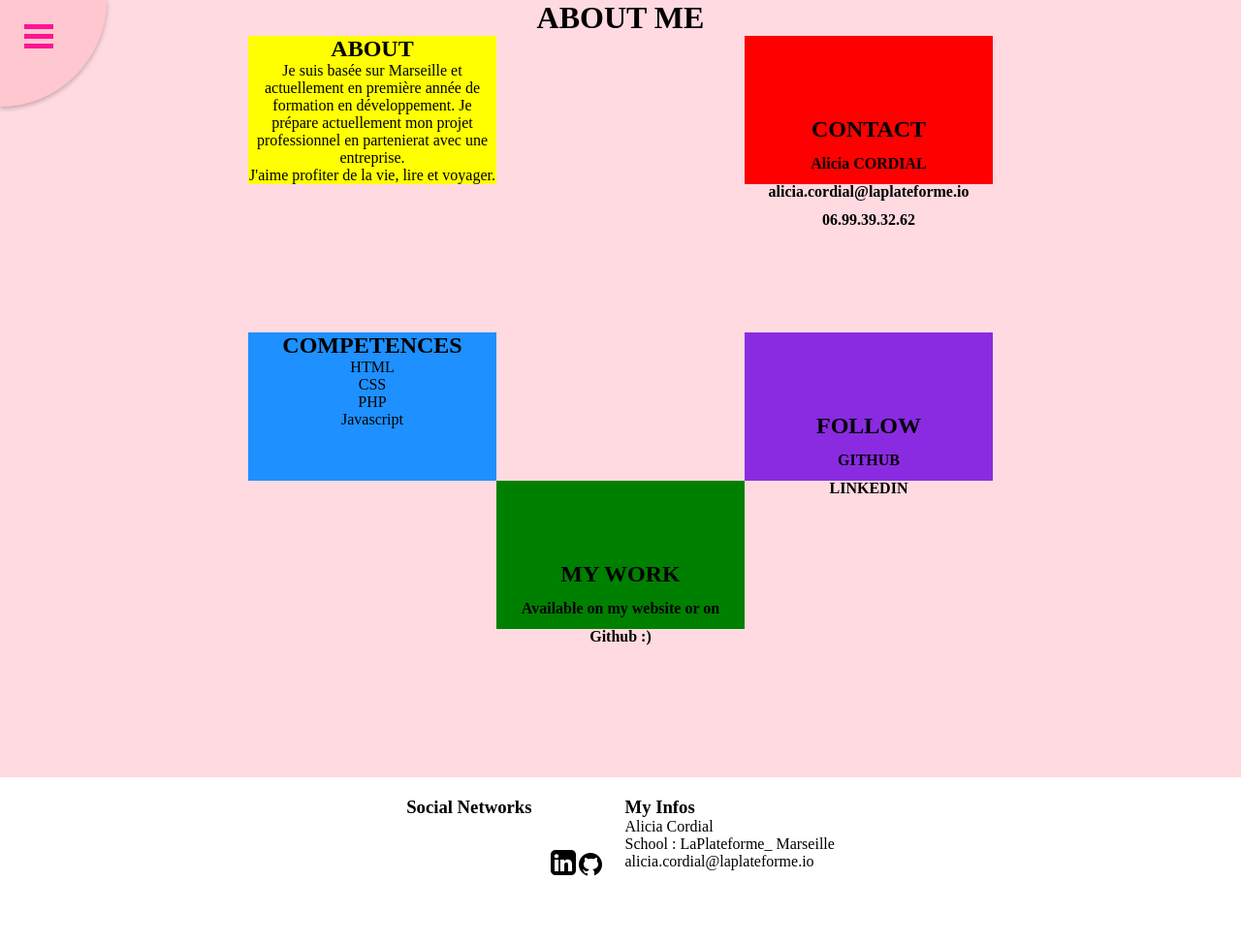
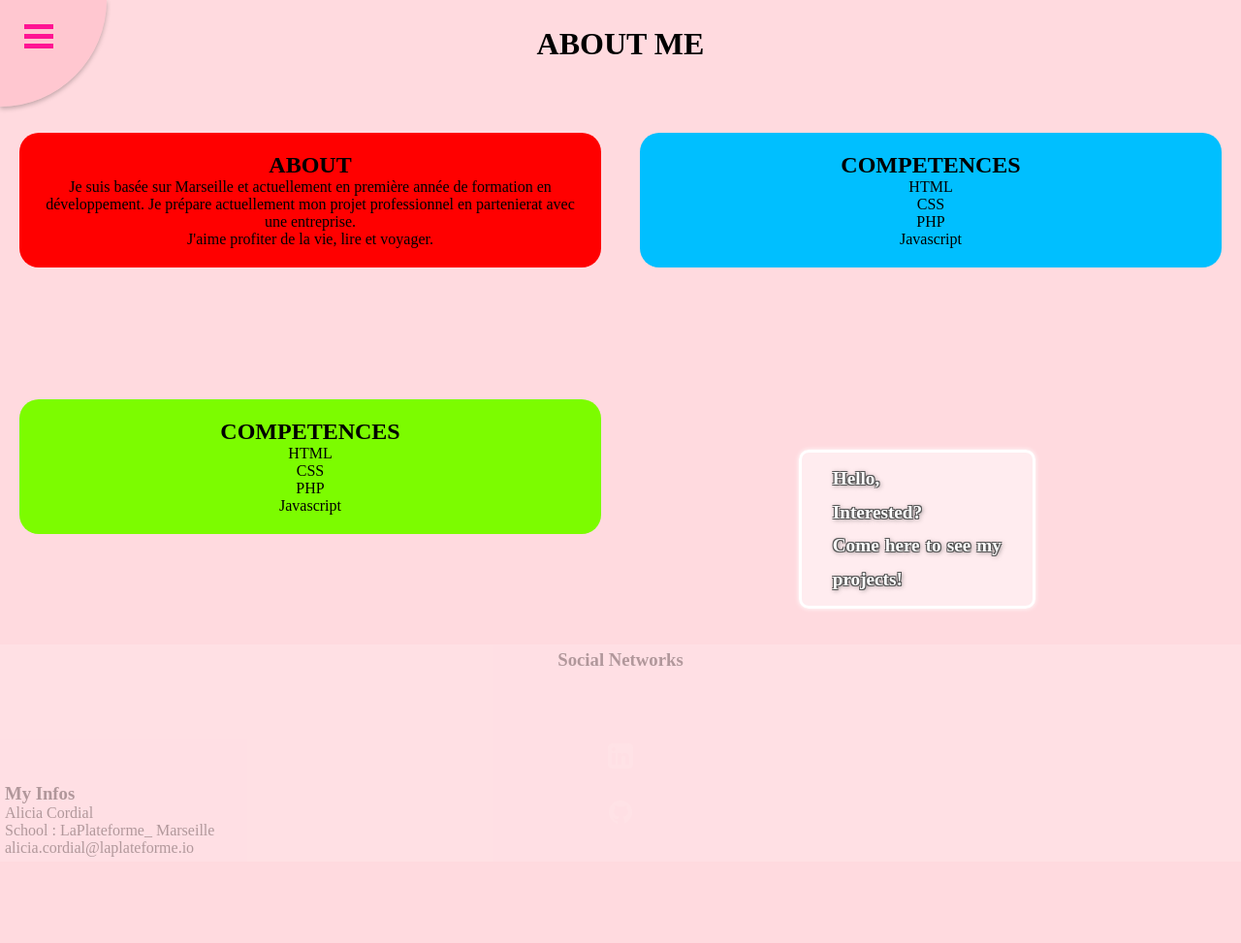
Before and after one commit to alicia-cordial/site-perso, a PHP site: page /pages/about.php in a window 1280 px wide. Shown: the whole page at 97% size. After the commit the page ends 884 px from the top, so only its background shows below. Run offline with PHP 8.4, Linux system fonts and the light colour scheme; some libraries are stand-ins or nearby versions.

Commit message:
footer organisé + about remise en page

```diff
--- a/includes/header.php
+++ b/includes/header.php
@@ -7,6 +7,8 @@
     <meta name="viewport" content="width=device-width, user-scalable=no, initial-scale=1.0, maximum-scale=1.0, minimum-scale=1.0">
     <meta http-equiv="X-UA-Compatible" content="ie=edge">
     <link rel= "stylesheet" type="text/css" href= "../style/header.css">
+    <link rel= "stylesheet" type="text/css" href= "../style/about.css">
+    <link rel= "stylesheet" type="text/css" href= "../style/footer.css">
     <link rel= "stylesheet" type="text/css" href= "../style.css">
 
     <title> <?= $title ?> - Alicia Cordial</title>
--- a/pages/about.php
+++ b/pages/about.php
@@ -16,54 +16,42 @@ session_start();
 <main>
 <h1>ABOUT ME</h1>
 
-    <section class="about">
 
-    <div class="parent">
-        <div class="div1">
+
+    <article>
+        <div class="Abdiv" id="Div1">
             <h2>ABOUT</h2>
             <p>Je suis basée sur Marseille et actuellement en première année de formation en développement. Je prépare actuellement mon projet professionnel en partenierat avec une entreprise.</p>
             <p>J'aime profiter de la vie, lire et voyager.</p>
         </div>
-        <div class="div2">
-            <a href="portfolio.php">
-            <h2>CONTACT</h2>
-            <p>Alicia CORDIAL</p>
-            <p>alicia.cordial@laplateforme.io</p>
-            <p>06.99.39.32.62</p>
-            </a>
-        </div>
-        <div class="div3">
+        <div class="Abdiv" id="Div2">
             <h2>COMPETENCES</h2>
             <p>HTML</p>
             <p>CSS</p>
             <p>PHP</p>
             <p>Javascript</p>
+        </div>
+    </article>
+    <article>
+        <div class="Abdiv" id="Div3">
+            <h2>COMPETENCES</h2>
+            <p>HTML</p>
+            <p>CSS</p>
+            <p>PHP</p>
+            <p>Javascript</p>
+        </div>
+        <div  class="Abdiv Div4">
+            <a href="projects.php">
+            <div class="text-box">
 
-        </div>
-        <div class="div4">
-            <a href="portfolio.php">
-            <h2>FOLLOW</h2>
-            <p>GITHUB</p>
-            <p>LINKEDIN</p>
-        </a>
-        </div>
-        <div class="div5">
-            <a href="portfolio.php">
-            <h2>MY WORK</h2>
-            <p>Available on my website or on Github :) </p>
+                <p>Hello,</p>
+                <p>Interested?</p>
+                <p>Come here to see my projects!</p>
+
+            </div>
             </a>
         </div>
-    </div>
-
-
-    </section>
-
-
-
-
-
-
-
+    </article>
 
 
 
--- a/style.css
+++ b/style.css
@@ -11,6 +11,7 @@
 body {
     min-height: 100vh;
     justify-content: space-between;
+    background-color: rgba(255, 182, 193, 0.5);
 }
 
 body, main, article, a {
@@ -25,7 +26,7 @@ main {
     flex-grow: 2;
     justify-content: space-around;
     overflow: hidden;
-    background-color: rgba(255, 182, 193, 0.5);
+
 }
 
 
--- /dev/null
+++ b/style/about.css
@@ -0,0 +1,118 @@
+
+#mainCat {
+    height: 100%;
+}
+
+#mainCat article {
+    display: flex;
+    height: 40vh;
+    position: relative;
+}
+.Abdiv {
+    height: 100%;
+    width: 50%;
+    z-index: 0;
+    /*position: relative;*/
+    margin: 20px;
+    padding: 20px;
+    text-align: center;
+    border-radius: 20px;
+
+}
+
+
+#Div1 {
+    background-color: red;
+    background-size: contain;
+
+
+}
+
+#Div2 {
+   background-color: deepskyblue;
+    background-size: contain;
+
+}
+
+#Div3 {
+    background-color: lawngreen;
+    background-size: contain;
+}
+
+
+
+
+.Div4 {
+    display: flex;
+    flex-direction: column;
+    justify-content: center;
+    align-items: center;
+    z-index: 0;
+    animation: none;
+}
+
+.text-box {
+    border: 3px solid white;
+    box-shadow: 0 0 5px white;
+    display: flex;
+    flex-direction: column;
+    justify-content: center;
+    align-items: center;
+    animation: none;
+    text-align: center;
+    width: 80%;
+    height: auto;
+    padding: 10px;
+    border-radius: 10px;
+    background-color: rgba(255, 255, 255, 0.5);
+}
+
+
+
+.text-box a {
+    text-decoration: none;
+    color: white;
+    font-size: 1.3em;
+    transition: 0.5s;
+}
+
+.text-box a:hover {
+    text-shadow: 0 0 10px white;
+}
+
+
+
+.text-box p {
+    width: 80%;
+    opacity: 1;
+    text-align: justify;
+    text-shadow: 1px 1px #555555, -1px 1px #555555, 1px -1px #555555, -1px -1px #555555, 1px 1px 5px #555555;
+    font-size: 1.2em;
+    color: white;
+}
+
+
+.text-box p:nth-child(1), .text-box p:nth-child(2) {
+    animation: appear 5s 1 backwards;
+}
+
+.text-box p:nth-child(3) {
+    animation: appear 2.5s 2s 1 backwards;
+}
+
+.text-box p:nth-child(4) {
+    animation: appear 2.5s 3s 1 backwards;
+}
+
+.text-box p:nth-child(5) {
+    animation: appear 2.5s 4s 1 backwards;
+}
+
+@keyframes appear {
+    from {
+        opacity: 0;
+    }
+    to {
+        opacity: 1;
+    }
+}
--- /dev/null
+++ b/style/footer.css
@@ -0,0 +1,69 @@
+/*FOOTER*/
+
+footer {
+    background-color: rgba(255, 255, 255, 0.5);
+    margin-top: 25px;
+    opacity: 0.3;
+    transition: 0.5s;
+    padding: 5px;
+}
+
+.footerinfos {
+    display: flex;
+    flex-direction: row;
+}
+
+.social {
+    display: flex;
+    flex-direction: column;
+    text-align: center;
+}
+
+
+.imgsocial {
+    display: flex;
+    flex-direction: row;
+    padding-top: 10px;
+}
+
+footer img {
+    opacity: 0.5;
+    filter: invert(100%);
+    transition: 0.5s;
+}
+
+.imgsocial a:hover img {
+    opacity: 1;
+}
+
+footer:hover {
+    opacity: 1;
+}
+
+footer a {
+    color: white;
+    display: inline;
+}
+
+footer .newsletter {
+    text-align: center;
+}
+
+footer span {
+    opacity: 0;
+    transition: 0.5s;
+}
+
+footer a:hover span {
+    opacity: 1;
+}
+
+
+@media screen and (max-width: 640px) {
+
+
+    footer a {
+        display: block;
+    }
+
+}
--- a/style/header.css
+++ b/style/header.css
@@ -115,33 +115,3 @@ li:hover{
 [type="checkbox"]:not(:checked), [type="checkbox"]:checked {
     display: none;
 }
-
-
-/*footer*/
-
-footer{
-    display: flex;
-    flex-direction: row;
-    justify-content: center;
-}
-
-.social{
-    display: flex;
-    flex-direction: row;
-    justify-content: center;
-
-}
-
-
-.infos_footer{
-    display: flex;
-    flex-direction: column;
-    margin: 20px;
-    justify-content: space-between;
-
-}
-
-
-.social h3{
-    margin: 20px;
-}
```
Also changed, not shown: 2 other files.
